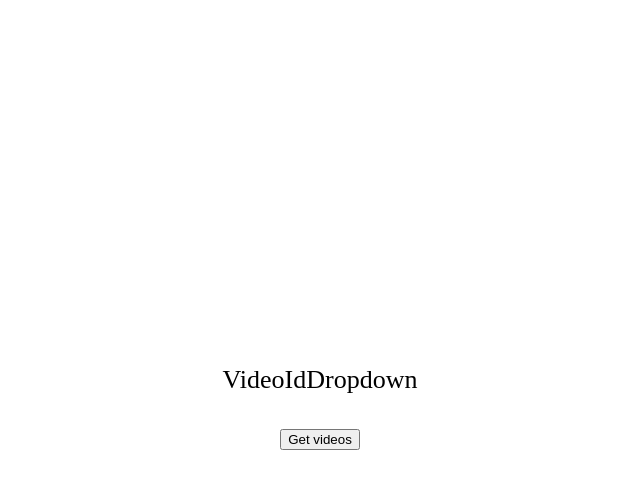
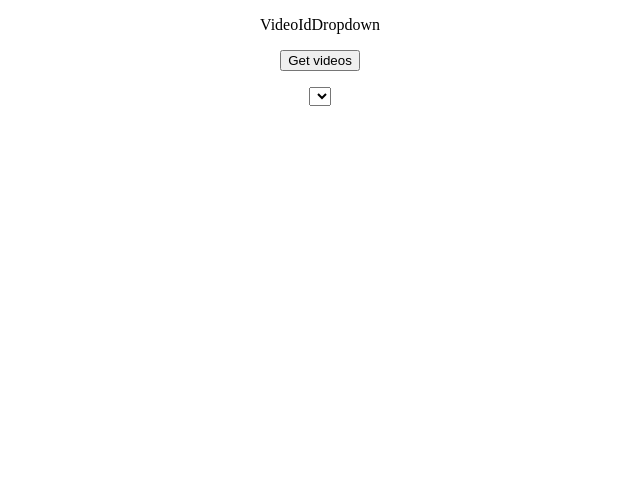
Before and after one commit to BrightcoveLearning/play-2019-techathon, a React (Create React App) app: page / in a window 1280 px wide. Shown: the top 488 px of the page, without its empty margins (320-960 px from the left). Built offline with nearby package versions, Linux system fonts and the light colour scheme.

Commit message:
create UI for videoIdDropdown

```diff
--- a/src/components/App.css
+++ b/src/components/App.css
@@ -1,12 +1,3 @@
 .App {
   text-align: center;
 }
-
-.App-header {
-  min-height: 100vh;
-  display: flex;
-  flex-direction: column;
-  align-items: center;
-  justify-content: center;
-  font-size: calc(10px + 2vmin);
-}
--- a/src/components/App.js
+++ b/src/components/App.js
@@ -10,9 +10,7 @@ export default function App() {
   return (
     <Provider store={store}>
     <div className="App">
-      <header className="App-header">
-        <VideoIdDropdown />
-      </header>
+      <VideoIdDropdown />
     </div>
     </Provider>
   );
--- a/src/components/VideoIdDropdown.jsx
+++ b/src/components/VideoIdDropdown.jsx
@@ -15,18 +15,32 @@ class VideoIdDropdown extends Component {
     this.getVideoList = this.getVideoList.bind(this);
   }
 
+  renderOptions() {
+    const { videoIds } = this.props;
+
+    return videoIds.map((videoId, i) => {
+      return (
+        <option value={videoId} key={`videoId-${i}`}>
+          {videoId}
+        </option>
+      );
+    });
+  }
+
   render() {
-    const { videos } = this.props;
-
     return (
       <div>
-        VideoIdDropdown
+        <p>VideoIdDropdown</p>
         <p>
-          {videos.join(', ')}
+          <button onClick={this.getVideoList}>
+            Get videos
+          </button>
         </p>
-        <button onClick={this.getVideoList}>
-          Get videos
-        </button>
+        <select>
+          {
+            this.renderOptions()
+          }
+        </select>
       </div>
     );
   }
@@ -42,13 +56,9 @@ class VideoIdDropdown extends Component {
  * see https://redux-docs.netlify.com/basics/usage-with-react#implementing-container-components
  */
 const mapStateToProps = (state) => {
-  const videoIds = state.videos.map((e) => e.id);
-
   return {
-    videos: videoIds
+    videoIds: state.videos.map((e) => e.id)
   };
-}
-
-// mapDispatchToProps
+};
 
 export default connect(mapStateToProps)(VideoIdDropdown);
```
